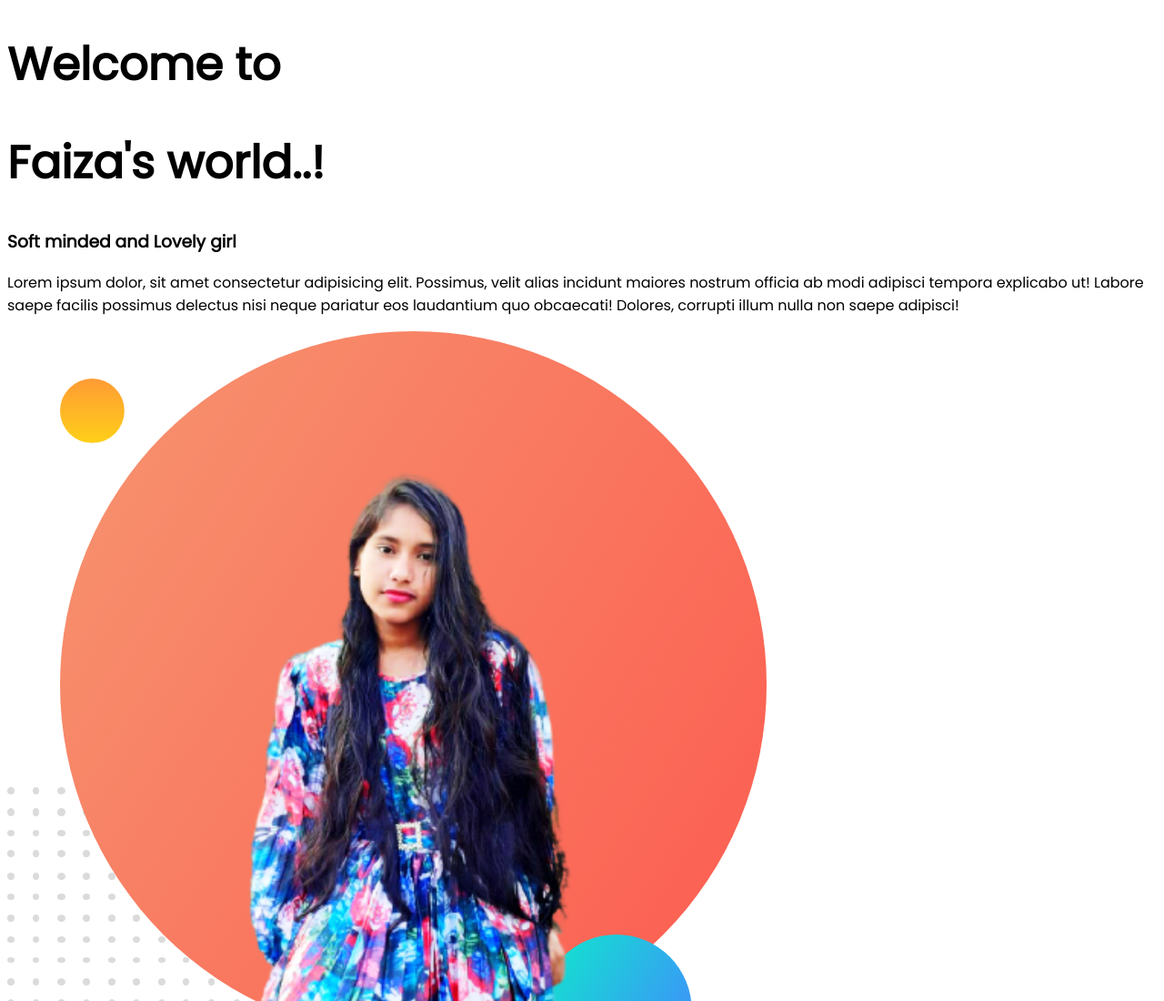
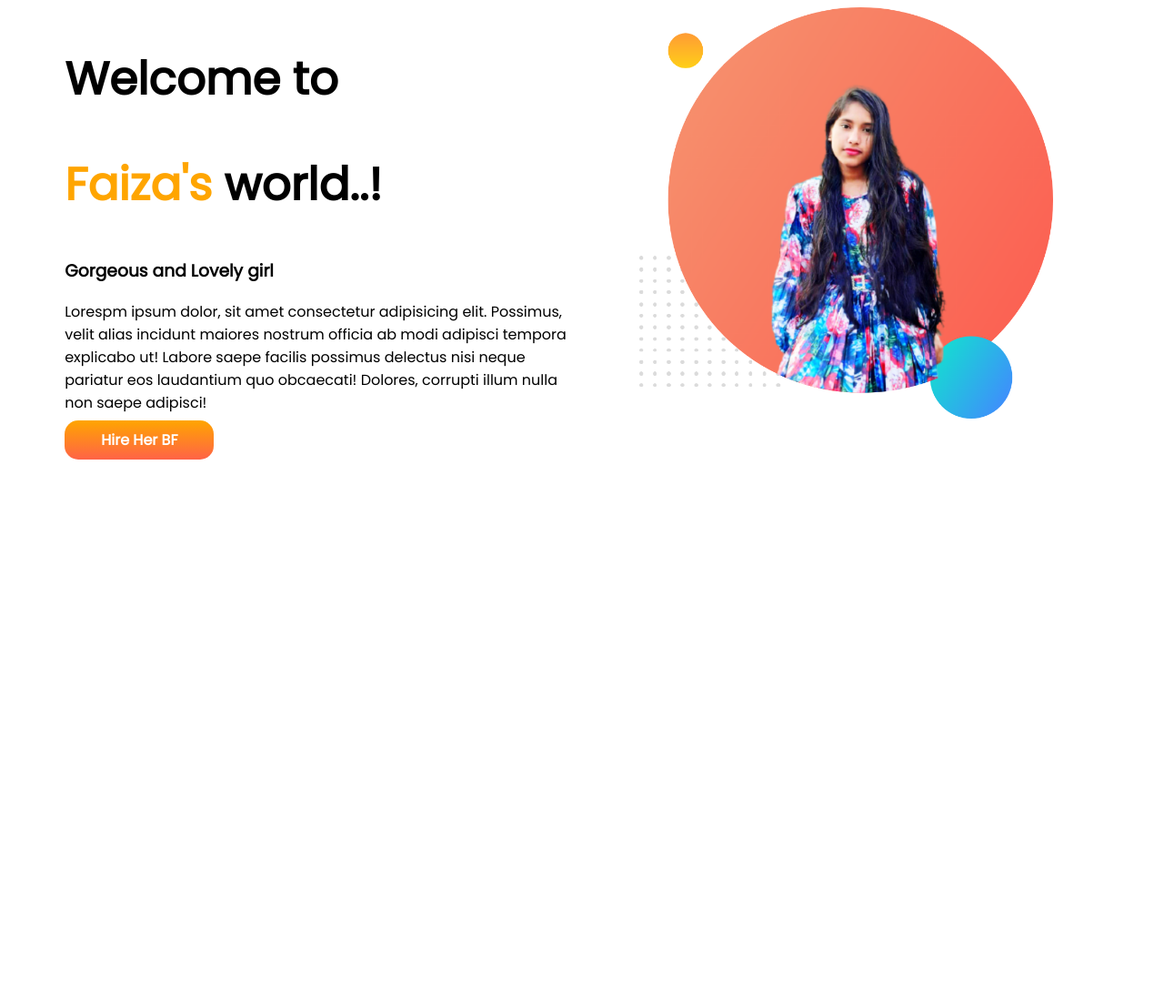
Before and after one commit to engr-mahmudul/Practice-protfolio, a plain HTML site: page index.html in a window 1280 px wide. Shown: the top 1100 px of the page at 91% size. After the commit the page ends 800 px from the top, so only its background shows below. Drawn offline with Linux system fonts and the light colour scheme.

Commit message:
Header Part

```diff
--- a/css/style.css
+++ b/css/style.css
@@ -5,3 +5,27 @@ body{
 h1{
     font-size: 50px;
 }
+section{
+    /* div guloke pashapashi ana holo */
+    display: flex;
+}
+.half-width{
+  width: 50%;
+  padding-left: 5%;
+}
+.half-width img{
+    /* chobike chuto kore div ta thik kora holo */
+    width: 80%;
+}
+.name_color{
+    color: orange;
+}
+.link_button{
+    /* anchor tag er decoration_sorate */
+    text-decoration: none;
+    padding: 10px 40px;
+    background-image: linear-gradient(orange,tomato);
+    font-weight: 700;
+    color: white;
+    border-radius: 15px;
+}
--- a/index.html
+++ b/index.html
@@ -1,5 +1,6 @@
 <!DOCTYPE html>
 <html lang="en">
+
 <head>
     <meta charset="UTF-8">
     <meta http-equiv="X-UA-Compatible" content="IE=edge">
@@ -10,11 +11,26 @@
     <link href="https://fonts.googleapis.com/css2?family=Poppins&display=swap" rel="stylesheet">
     <link rel="stylesheet" href="css/style.css">
 </head>
+
 <body>
-    <h1>Welcome to </h1>
-    <h1>Faiza's world..!</h1>
-    <h3>Soft minded and Lovely girl</h3>
-    <p>Lorem ipsum dolor, sit amet consectetur adipisicing elit. Possimus, velit alias incidunt maiores nostrum officia ab modi adipisci tempora explicabo ut! Labore saepe facilis possimus delectus nisi neque pariatur eos laudantium quo obcaecati! Dolores, corrupti illum nulla non saepe adipisci!</p>
-    <img src="images/pic1.png" alt="Profile Photo">
+    <section>
+        <div class="half-width">
+            <h1>Welcome to </h1>
+            <h1><span class="name_color">Faiza's</span> world..!</h1>
+            <h3>Gorgeous and Lovely girl</h3>
+            <p>Lorespm ipsum dolor, sit amet consectetur adipisicing elit. Possimus, velit alias incidunt maiores nostrum
+                officia ab modi adipisci tempora explicabo ut! Labore saepe facilis possimus delectus nisi neque
+                pariatur eos laudantium quo obcaecati! Dolores, corrupti illum nulla non saepe adipisci!
+
+            </p>
+            <a class="link_button" target="blank" href="https://www.linkedin.com/in/mahmudul-hasan-530182197/">Hire Her BF</a>
+        </div>
+        <div class="half-width">
+            <img src="images/pic1.png" alt="Profile Photo ">
+        </div>
+    </section>
+
+
 </body>
+
 </html>
```
